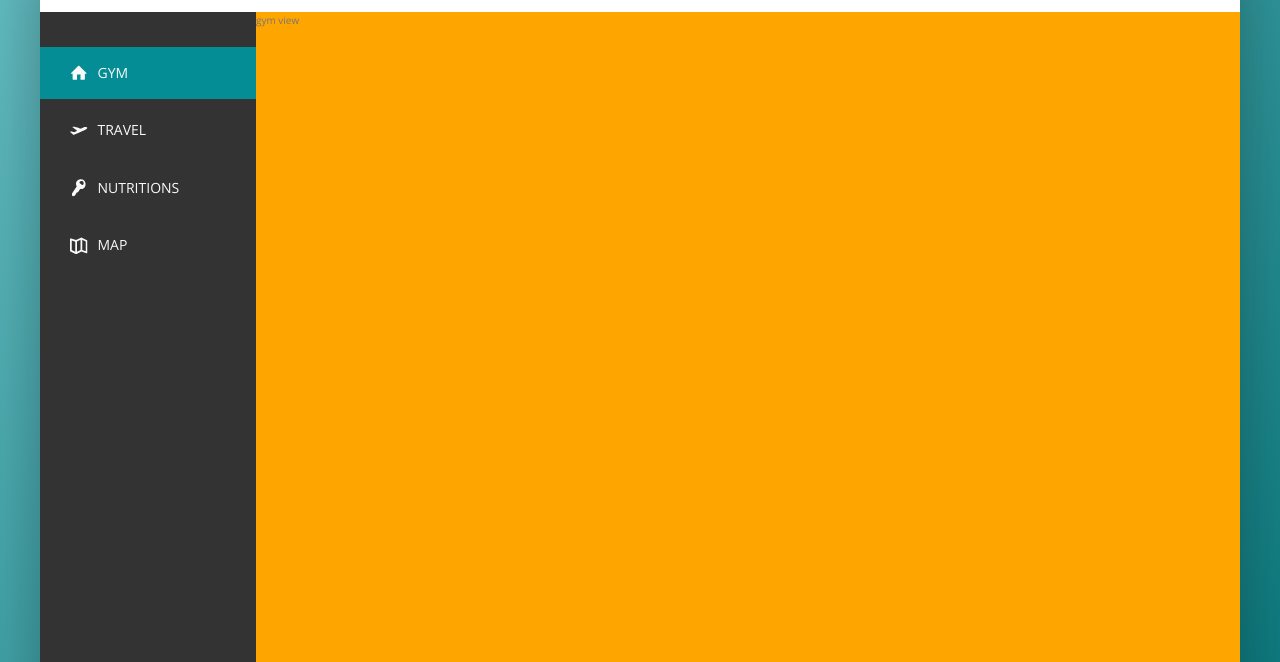
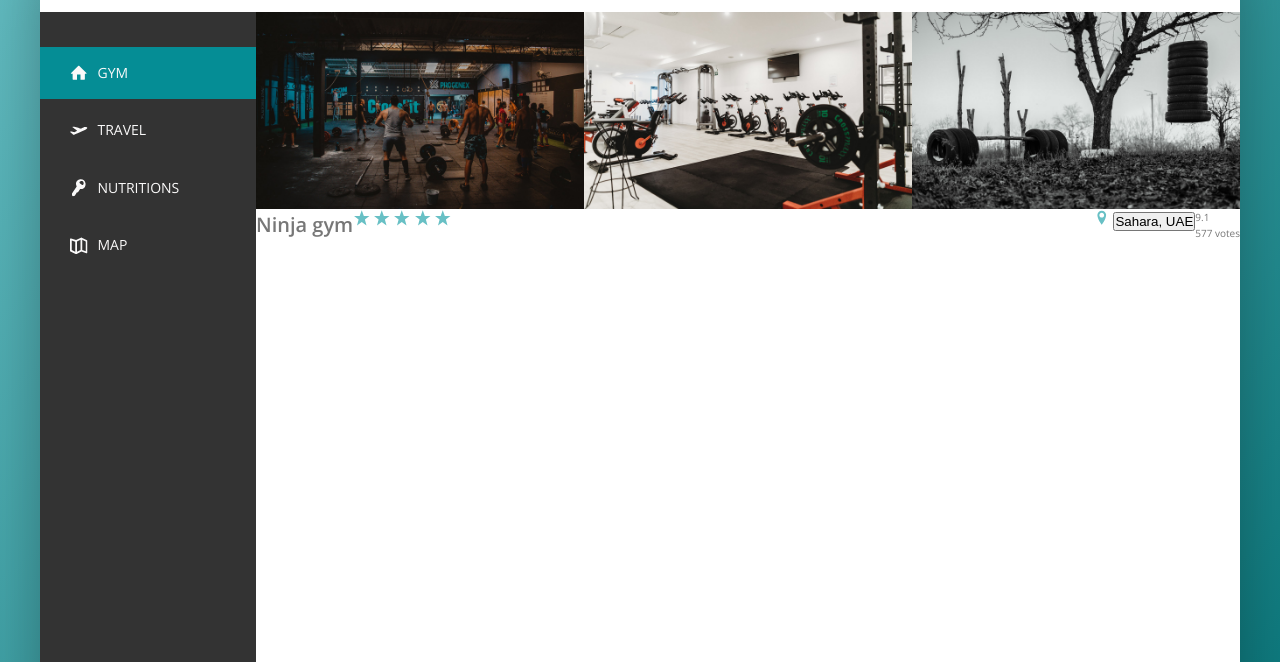
Before and after one commit to BarriF13/fitnessfreak, a website: page index.html in a window 1280 px wide. Shown: the part 138-800 px from the top of the page. Drawn offline with nearby package versions, Linux system fonts and the light colour scheme.

Commit message:
set up the overview

```diff
--- a/index.html
+++ b/index.html
@@ -93,7 +93,54 @@
                 </div>
             </nav>
             <main class="gym-view">
-                gym view
+                <div class="gallery">
+                    <figure class="gallery__item">
+                        <img src="img/gym-1.jpg" alt="photo of gym 1" class="gallery__photo">
+                    </figure>
+
+                    <figure class="gallery__item">
+                        <img src="img/gym-2.jpg" alt="photo of gym 2" class="gallery__photo">
+                    </figure>
+                    <figure class="gallery__item">
+                        <img src="img/gym-3.jpg" alt="photo of gym 3" class="gallery__photo">
+                    </figure>
+                </div>
+
+                <div class="overview">
+                    <h1 class="overview__heading">
+                        Ninja gym
+                    </h1>
+
+                    <div class="overview__stars">
+                        <svg class="overview__icon-star">
+                            <use xlink:href="img/sprite.svg#icon-star"></use>
+                        </svg>
+                        <svg class="overview__icon-star">
+                            <use xlink:href="img/sprite.svg#icon-star"></use>
+                        </svg>
+                        <svg class="overview__icon-star">
+                            <use xlink:href="img/sprite.svg#icon-star"></use>
+                        </svg>
+                        <svg class="overview__icon-star">
+                            <use xlink:href="img/sprite.svg#icon-star"></use>
+                        </svg>
+                        <svg class="overview__icon-star">
+                            <use xlink:href="img/sprite.svg#icon-star"></use>
+                        </svg>
+                    </div>
+
+                    <div class="overview__location">
+                        <svg class="overview__icon-location">
+                            <use xlink:href="img/sprite.svg#icon-location-pin"></use>
+                        </svg>
+                        <button class="btn-inline">Sahara, UAE </button>
+                    </div>
+
+                    <div class="overview__rating">
+                        <div class="overview__rating-avrage">9.1</div>
+                        <div class="overview__rating-count">577 votes</div>
+                    </div>
+                </div>
             </main>
         </div>
     </div>
--- a/sass/_components.scss
+++ b/sass/_components.scss
@@ -184,3 +184,42 @@ margin-top: 3.5rem;
   padding: 2.5rem;
   color: var(--color-grey-light-4);
 }
+
+///-------------------
+//GALLERY
+.gallery{
+
+  display: flex;
+  &__photo{
+    width: 100%;
+    display: block;
+  }
+}
+
+///-------------------
+//GYM OVERVIEW
+
+.overview{
+  display: flex;
+
+
+  &__heading{}
+
+  &__stars{
+  margin-right: auto;
+  }
+
+  &__icon-star,
+  &__icon-location{
+    width: 1.75rem;
+    height: 1.75rem;
+    fill: var(--color-primary-light);
+  }
+  &__location{
+
+  }
+  &__rating{}
+  &__rating-average{}
+  &__rating-count{}
+
+}
--- a/sass/_layout.scss
+++ b/sass/_layout.scss
@@ -30,7 +30,7 @@
 }
 .gym-view {
   background-color: #fff;
-  background-color: orange;
+
   flex: 1;
   height: 80rem;
 }
```
Also changed, not shown: css/style.css. Lines whose indentation alone changed are shown as unchanged.
